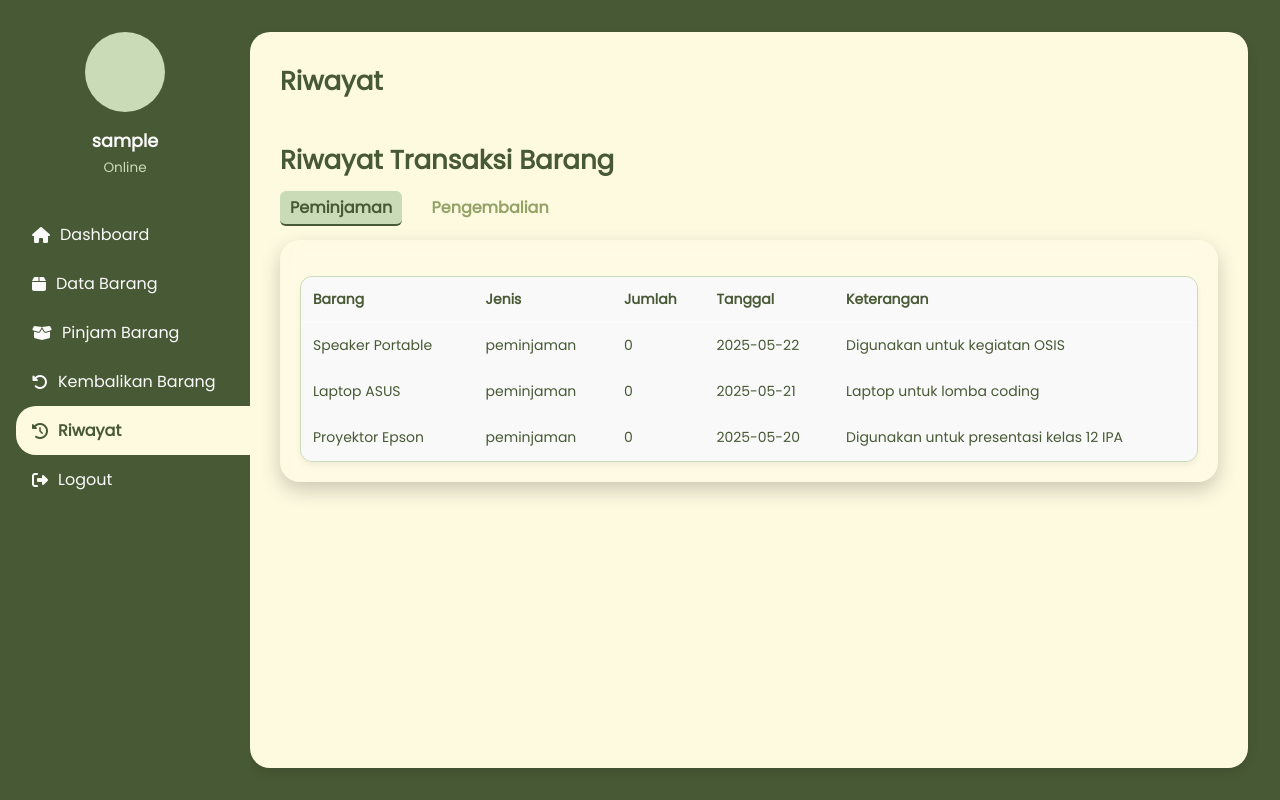
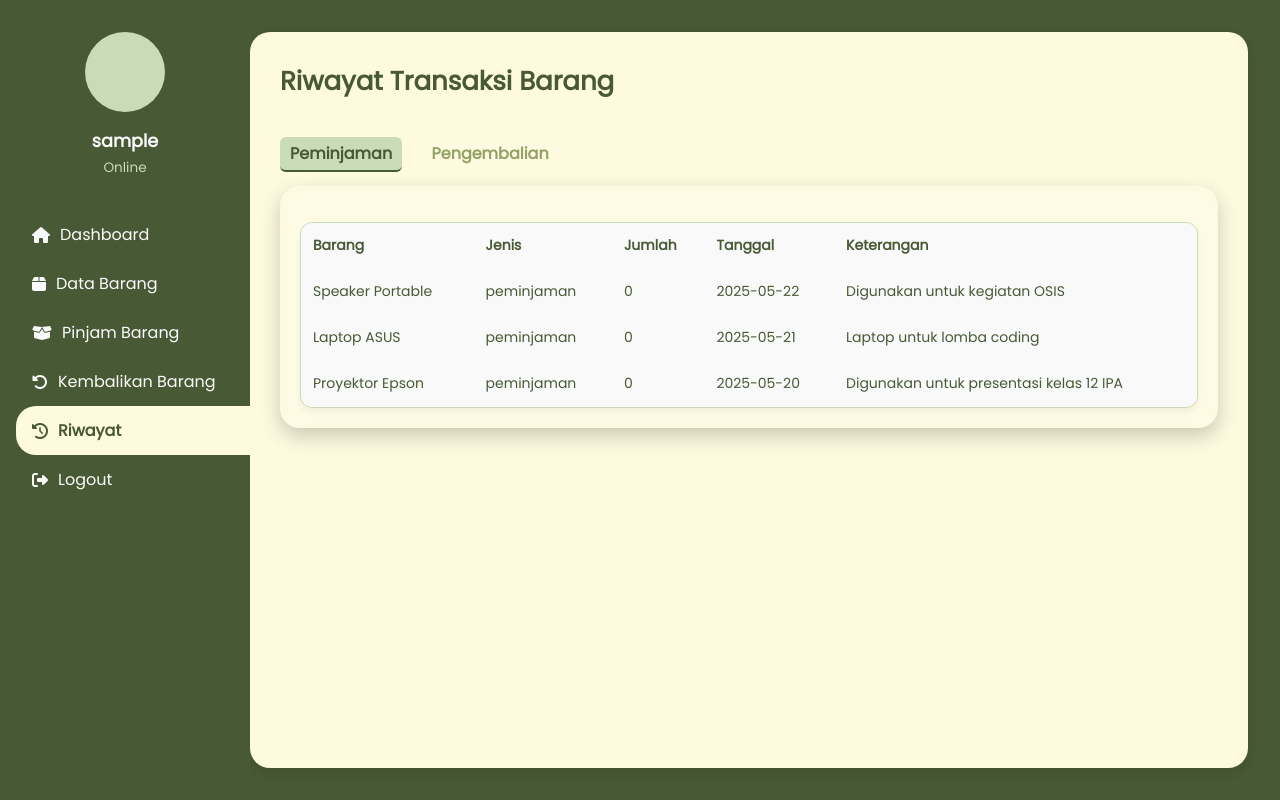
Before and after one commit to SALSABILLANUHAAAINI/FinalProject_PemrogramanWeb, a PHP site: page /templates/riwayat.php in a window 1280 px wide. Run offline with PHP 8.4, Linux system fonts and the light colour scheme; the visitor is signed in with stand-in values (Sample User, id 1); data comes from the database, SQL or seed files in the repository.

Commit message:
Update riwayat.php

```diff
--- a/templates/riwayat.php
+++ b/templates/riwayat.php
@@ -10,8 +10,6 @@ $jenis = isset($_GET['jenis']) ? $_GET['jenis'] : 'peminjaman';
 
 ob_start();
 ?>
-
-<h2>Riwayat Transaksi Barang</h2>
 
 <div class="riwayat-nav">
     <a href="?jenis=peminjaman" class="<?= $jenis === 'peminjaman' ? 'active' : '' ?>">Peminjaman</a>
@@ -53,6 +51,6 @@ ob_start();
 <?php
 $content = ob_get_clean();
 $title = "Riwayat Transaksi";
-$page_title = "Riwayat";
+$page_title = "Riwayat Transaksi Barang";
 $extra_css = '<link rel="stylesheet" href="../statics/riwayat.css">';
 include 'base.php';
```
